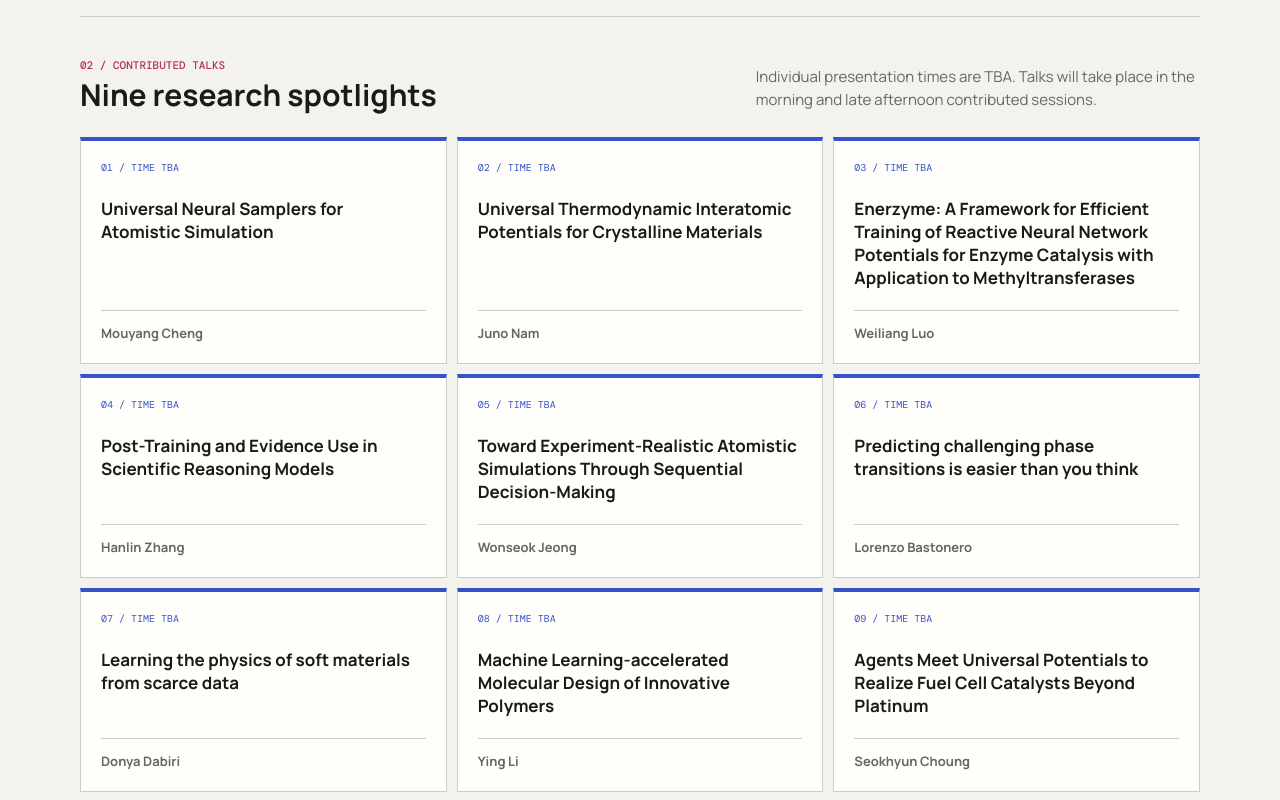
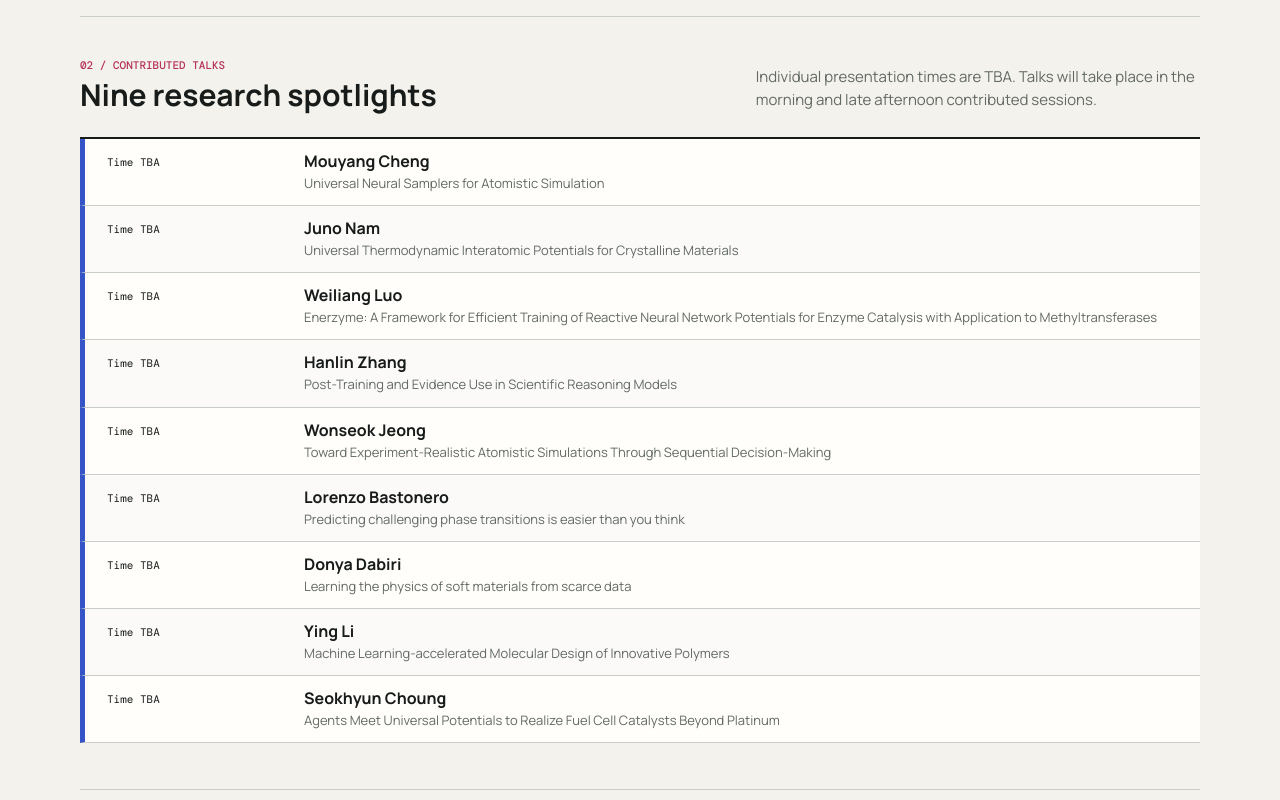
Before and after one commit to ai4mc26/ai4mc26.github.io, a plain HTML site: page schedule.html in a window 1280 px wide. Shown: the part 1780-2580 px from the top of the page. Drawn offline with nearby package versions, Linux system fonts and the light colour scheme.

Commit message:
Show contributed talks as compact schedule rows

```diff
--- a/schedule.html
+++ b/schedule.html
@@ -8,7 +8,7 @@
   <link rel="preconnect" href="https://fonts.googleapis.com">
   <link rel="preconnect" href="https://fonts.gstatic.com" crossorigin>
   <link href="https://fonts.googleapis.com/css2?family=DM+Mono:wght@400;500&family=Manrope:wght@400;500;600;700;800&display=swap" rel="stylesheet">
-  <link rel="stylesheet" href="styles.css?v=20261122-1">
+  <link rel="stylesheet" href="styles.css?v=20261122-2">
 </head>
 <body>
   <a class="skip-link" href="#main">Skip to content</a>
@@ -72,16 +72,16 @@
           <div><p class="section-index">02 / Contributed talks</p><h2 id="contributed-title">Nine research spotlights</h2></div>
           <p>Individual presentation times are TBA. Talks will take place in the morning and late afternoon contributed sessions.</p>
         </div>
-        <ol class="talk-grid">
-          <li><span class="talk-meta">01 / Time TBA</span><h3>Universal Neural Samplers for Atomistic Simulation</h3><p>Mouyang Cheng</p></li>
-          <li><span class="talk-meta">02 / Time TBA</span><h3>Universal Thermodynamic Interatomic Potentials for Crystalline Materials</h3><p>Juno Nam</p></li>
-          <li><span class="talk-meta">03 / Time TBA</span><h3>Enerzyme: A Framework for Efficient Training of Reactive Neural Network Potentials for Enzyme Catalysis with Application to Methyltransferases</h3><p>Weiliang Luo</p></li>
-          <li><span class="talk-meta">04 / Time TBA</span><h3>Post-Training and Evidence Use in Scientific Reasoning Models</h3><p>Hanlin Zhang</p></li>
-          <li><span class="talk-meta">05 / Time TBA</span><h3>Toward Experiment-Realistic Atomistic Simulations Through Sequential Decision-Making</h3><p>Wonseok Jeong</p></li>
-          <li><span class="talk-meta">06 / Time TBA</span><h3>Predicting challenging phase transitions is easier than you think</h3><p>Lorenzo Bastonero</p></li>
-          <li><span class="talk-meta">07 / Time TBA</span><h3>Learning the physics of soft materials from scarce data</h3><p>Donya Dabiri</p></li>
-          <li><span class="talk-meta">08 / Time TBA</span><h3>Machine Learning-accelerated Molecular Design of Innovative Polymers</h3><p>Ying Li</p></li>
-          <li><span class="talk-meta">09 / Time TBA</span><h3>Agents Meet Universal Potentials to Realize Fuel Cell Catalysts Beyond Platinum</h3><p>Seokhyun Choung</p></li>
+        <ol class="detail-timeline contributed-list" aria-label="Contributed talks; individual times to be announced">
+          <li class="contributed"><span class="talk-time">Time TBA</span><div><h3>Mouyang Cheng</h3><p>Universal Neural Samplers for Atomistic Simulation</p></div></li>
+          <li class="contributed"><span class="talk-time">Time TBA</span><div><h3>Juno Nam</h3><p>Universal Thermodynamic Interatomic Potentials for Crystalline Materials</p></div></li>
+          <li class="contributed"><span class="talk-time">Time TBA</span><div><h3>Weiliang Luo</h3><p>Enerzyme: A Framework for Efficient Training of Reactive Neural Network Potentials for Enzyme Catalysis with Application to Methyltransferases</p></div></li>
+          <li class="contributed"><span class="talk-time">Time TBA</span><div><h3>Hanlin Zhang</h3><p>Post-Training and Evidence Use in Scientific Reasoning Models</p></div></li>
+          <li class="contributed"><span class="talk-time">Time TBA</span><div><h3>Wonseok Jeong</h3><p>Toward Experiment-Realistic Atomistic Simulations Through Sequential Decision-Making</p></div></li>
+          <li class="contributed"><span class="talk-time">Time TBA</span><div><h3>Lorenzo Bastonero</h3><p>Predicting challenging phase transitions is easier than you think</p></div></li>
+          <li class="contributed"><span class="talk-time">Time TBA</span><div><h3>Donya Dabiri</h3><p>Learning the physics of soft materials from scarce data</p></div></li>
+          <li class="contributed"><span class="talk-time">Time TBA</span><div><h3>Ying Li</h3><p>Machine Learning-accelerated Molecular Design of Innovative Polymers</p></div></li>
+          <li class="contributed"><span class="talk-time">Time TBA</span><div><h3>Seokhyun Choung</h3><p>Agents Meet Universal Potentials to Realize Fuel Cell Catalysts Beyond Platinum</p></div></li>
         </ol>
       </section>
 
--- a/styles.css
+++ b/styles.css
@@ -76,7 +76,7 @@ button { font: inherit; }
 .schedule-detail-link strong { font-size: 17px; line-height: 1.2; }
 .schedule-detail-arrow { flex: 0 0 auto; display: grid; place-items: center; width: 36px; height: 36px; border: 1px solid rgba(255,255,255,.5); border-radius: 50%; font-size: 24px; line-height: 1; }
 .schedule-detail-link:hover, .schedule-detail-link:focus-visible { background: #245848; }
-.schedule-detail-link:focus-visible, .detail-hero a:focus-visible, .detail-timeline a:focus-visible, .talk-grid a:focus-visible, .lunch-layout a:focus-visible { outline: 3px solid var(--amber); outline-offset: 3px; }
+.schedule-detail-link:focus-visible, .detail-hero a:focus-visible, .detail-timeline a:focus-visible, .lunch-layout a:focus-visible { outline: 3px solid var(--amber); outline-offset: 3px; }
 .schedule { list-style: none; padding: 0; border-top: 2px solid var(--ink); }
 .schedule li { position: relative; min-height: 54px; display: grid; grid-template-columns: 105px 1fr; gap: 14px; align-items: center; padding: 8px 15px; border-bottom: 1px solid var(--line); background: var(--white); }
 .schedule li::before { content: ""; position: absolute; left: 0; top: 0; bottom: 0; width: 4px; background: var(--muted); }
@@ -151,20 +151,17 @@ button { font: inherit; }
 .detail-timeline li.contributed { border-left-color: var(--cobalt); }
 .detail-timeline li.break, .detail-timeline li.poster { border-left-color: var(--amber); }
 .detail-timeline li.panel { border-left-color: var(--evergreen); }
-.detail-timeline time { padding-top: 3px; font: 11px/1.5 var(--mono); white-space: nowrap; }
-.timeline-kind, .talk-meta { display: block; color: var(--raspberry); font: 10px var(--mono); text-transform: uppercase; }
+.detail-timeline time, .detail-timeline .talk-time { padding-top: 3px; font: 11px/1.5 var(--mono); white-space: nowrap; }
+.timeline-kind { display: block; color: var(--raspberry); font: 10px var(--mono); text-transform: uppercase; }
 .detail-timeline .contributed .timeline-kind { color: var(--cobalt); }
 .detail-timeline .break .timeline-kind, .detail-timeline .poster .timeline-kind { color: #97611b; }
 .detail-timeline .panel .timeline-kind { color: var(--evergreen); }
 .detail-timeline h3 { margin-top: 4px; font-size: 18px; line-height: 1.25; }
 .detail-timeline p { margin-top: 5px; color: var(--muted); font-size: 13px; }
 .detail-timeline p a { color: var(--evergreen); font-weight: 700; text-decoration: underline; text-underline-offset: 3px; }
-.talk-grid { list-style: none; display: grid; grid-template-columns: repeat(3, minmax(0, 1fr)); gap: 10px; padding: 0; }
-.talk-grid li { min-height: 200px; display: flex; flex-direction: column; padding: 20px; border: 1px solid var(--line); border-top: 4px solid var(--cobalt); background: var(--white); }
-.talk-meta { color: var(--cobalt); }
-.talk-grid h3 { margin: 24px 0 20px; font-size: 17px; line-height: 1.35; overflow-wrap: anywhere; }
-.talk-grid h3 a:hover { color: var(--cobalt); text-decoration: underline; text-underline-offset: 3px; }
-.talk-grid p { margin-top: auto; padding-top: 12px; border-top: 1px solid var(--line); color: var(--muted); font-size: 13px; font-weight: 700; }
+.contributed-list li { padding-top: 12px; padding-bottom: 12px; }
+.contributed-list h3 { margin-top: 0; font-size: 16px; }
+.contributed-list p { margin-top: 2px; }
 .lunch-layout { display: grid; grid-template-columns: minmax(0, 1.25fr) minmax(300px, .75fr); gap: 20px; align-items: start; }
 .lunch-map-wrap { border: 1px solid var(--line); background: var(--white); }
 .lunch-sketch { display: block; width: 100%; height: auto; }
@@ -232,8 +229,7 @@ button { font: inherit; }
   .detail-hero .hero-inner { padding: 32px 0 23px; }
   .detail-hero-meta a { margin-left: 0; }
   .detail-timeline li { grid-template-columns: 125px 1fr; gap: 12px; padding: 14px; }
-  .detail-timeline time { white-space: normal; }
-  .talk-grid { grid-template-columns: repeat(2, minmax(0, 1fr)); }
+  .detail-timeline time, .detail-timeline .talk-time { white-space: normal; }
 }
 
 @media (max-width: 430px) {
@@ -245,8 +241,6 @@ button { font: inherit; }
   .mini-stats span { min-width: calc(50% - 4px); }
   .detail-timeline li { grid-template-columns: 1fr; gap: 4px; }
   .detail-timeline h3 { font-size: 16px; }
-  .talk-grid { grid-template-columns: 1fr; }
-  .talk-grid li { min-height: 0; }
 }
 
 @media (prefers-reduced-motion: reduce) {
```
Also changed, not shown: index.html (+1 -1 lines).
